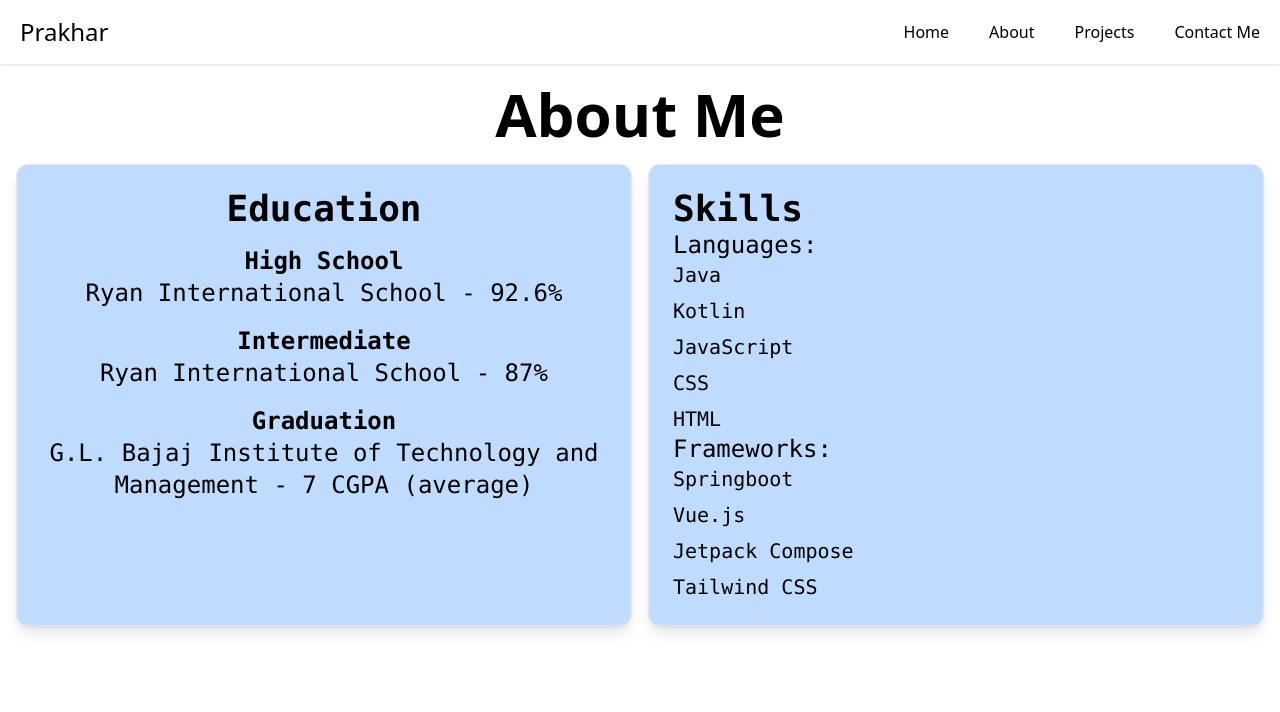
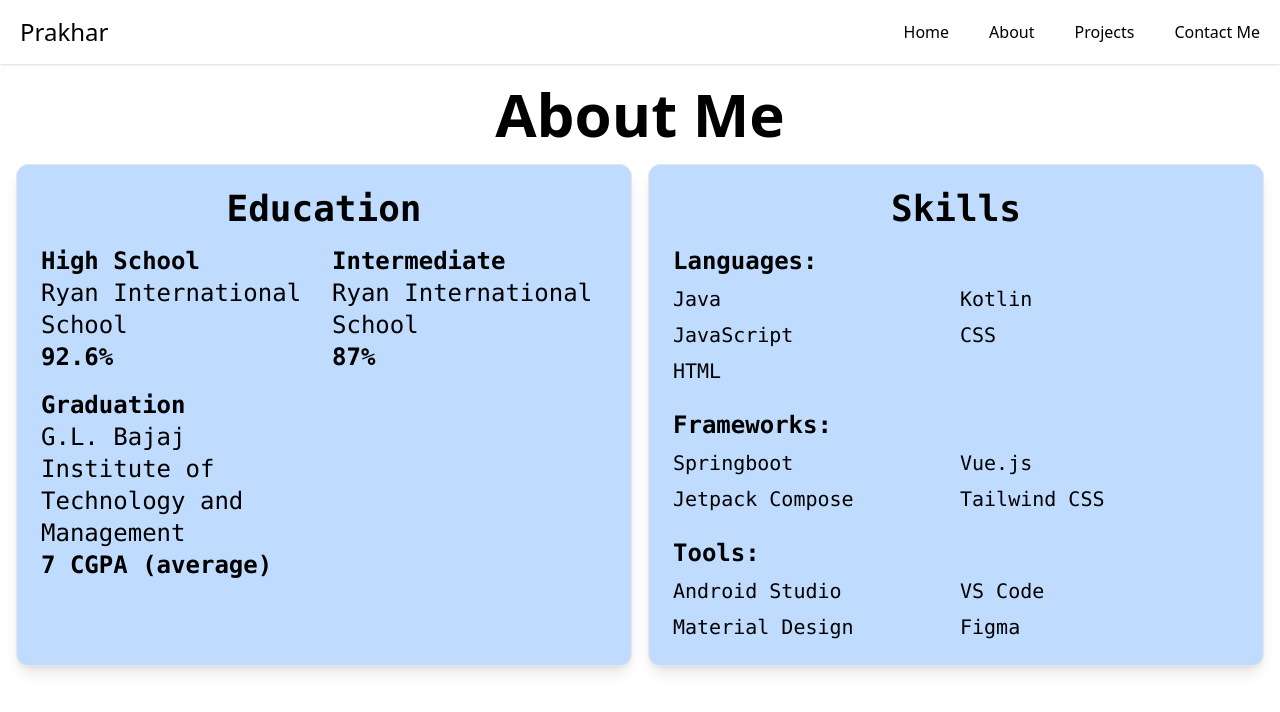
Before and after one commit to prakharbhatnagar20/Personal-Portflio-Website, a Vue app: page /about in a window 1280 px wide. Shown: the top 712 px of the page. Built offline with nearby package versions, Linux system fonts and the light colour scheme.

Commit message:
about page edit

```diff
--- a/src/views/AboutView.vue
+++ b/src/views/AboutView.vue
@@ -2,51 +2,75 @@
   <div class="text-6xl text-center m-5 font-bold">About Me</div>
   <div class="grid grid-cols-1 md:grid-cols-2 gap-4 m-4">
 
+    <!-- Education Section -->
     <div class="bg-blue-200 text-center border text-2xl rounded-xl shadow-lg p-6 font-mono">
       <h1 class="font-bold text-4xl mb-4">Education</h1>
-      <div class="space-y-4">
+      <div class="grid grid-cols-2 gap-4 text-left">
         <div>
           <h2 class="font-semibold">High School</h2>
-          <p>Ryan International School - 92.6%</p>
+          <p>Ryan International School</p>
+          <p class="font-semibold">92.6%</p>
         </div>
         <div>
           <h2 class="font-semibold">Intermediate</h2>
-          <p>Ryan International School - 87%</p>
+          <p>Ryan International School</p>
+          <p class="font-semibold">87%</p>
         </div>
         <div>
           <h2 class="font-semibold">Graduation</h2>
-          <p>G.L. Bajaj Institute of Technology and Management - 7 CGPA (average)</p>
+          <p>G.L. Bajaj Institute of Technology and Management</p>
+          <p class="font-semibold">7 CGPA (average)</p>
         </div>
       </div>
     </div>
 
+    <!-- Skills Section -->
     <div class="bg-blue-200 text-center border text-2xl rounded-xl shadow-lg p-6 font-mono">
       <div class="flex flex-col items-center">
-
-        <div class="font-bold text-4xl text-left w-full">
+        <div class="font-bold text-4xl w-full mb-4">
           Skills
         </div>
-        <div class="text-2xl text-left w-full">
+
+        <!-- Languages -->
+        <div class="font-bold text-2xl text-left w-full mb-2">
           Languages:
         </div>
-        <div class="text-xl space-y-2 w-full text-left">
+        <div class="text-xl grid grid-cols-2 gap-2 w-full text-left">
           <div class="font-mono">Java</div>
           <div class="font-mono">Kotlin</div>
           <div class="font-mono">JavaScript</div>
           <div class="font-mono">CSS</div>
           <div class="font-mono">HTML</div>
         </div>
-        <div class="text-2xl text-left w-full">
+
+        <!-- Frameworks -->
+        <div class="font-bold text-2xl text-left w-full mt-6 mb-2">
           Frameworks:
         </div>
-        <div class="text-xl space-y-2 w-full text-left">
+        <div class="text-xl grid grid-cols-2 gap-2 w-full text-left">
           <div class="font-mono">Springboot</div>
           <div class="font-mono">Vue.js</div>
           <div class="font-mono">Jetpack Compose</div>
           <div class="font-mono">Tailwind CSS</div>
+        </div>
+
+        <!-- Tools -->
+        <div class="font-bold text-2xl text-left w-full mt-6 mb-2">
+          Tools:
+        </div>
+        <div class="text-xl grid grid-cols-2 gap-2 w-full text-left">
+          <div class="font-mono">Android Studio</div>
+          <div class="font-mono">VS Code</div>
+          <div class="font-mono">Material Design</div>
+          <div class="font-mono">Figma</div>
         </div>
       </div>
     </div>
 
   </div>
 </template>
+
+
+<style scoped>
+/* Add any additional custom styles here if needed */
+</style>
```
